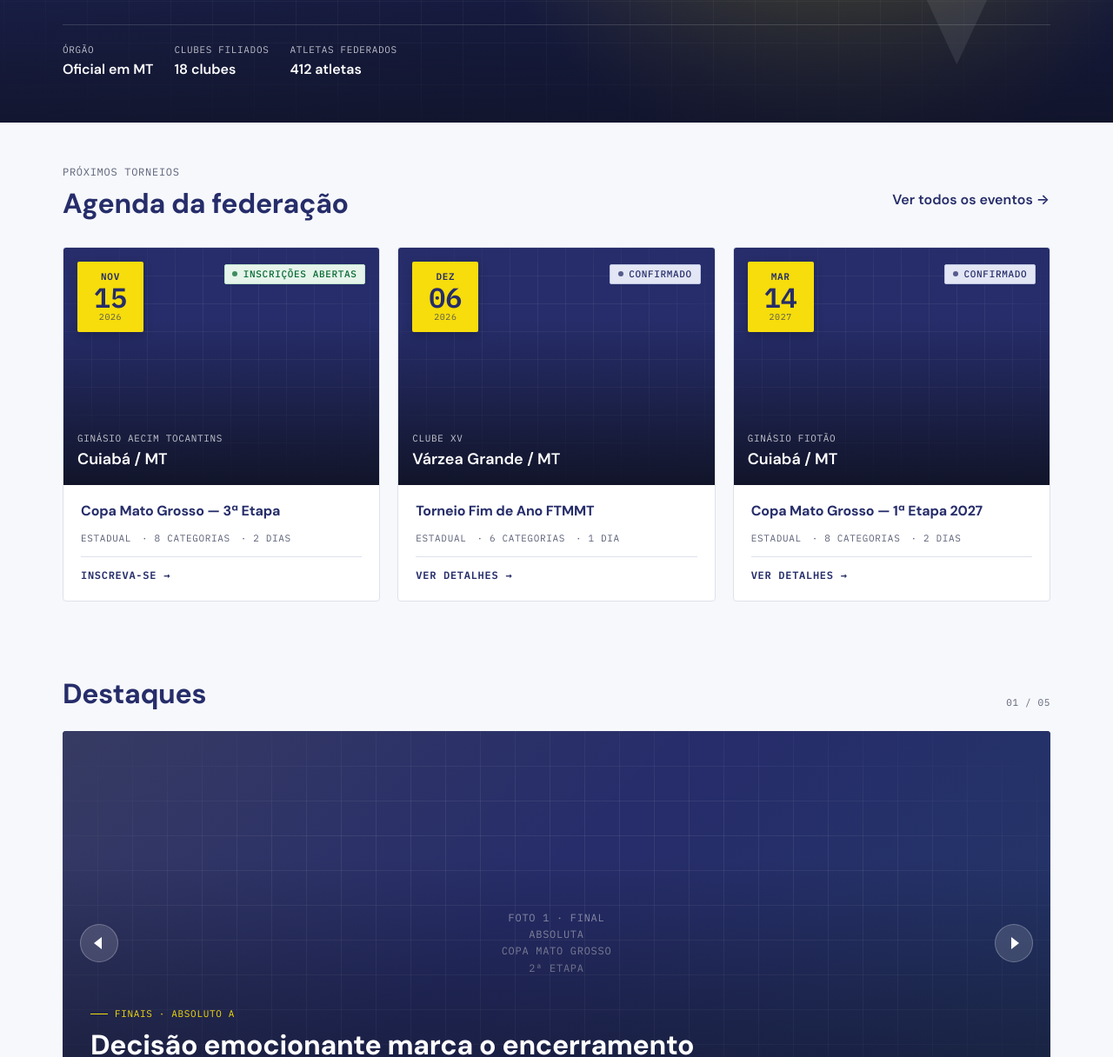
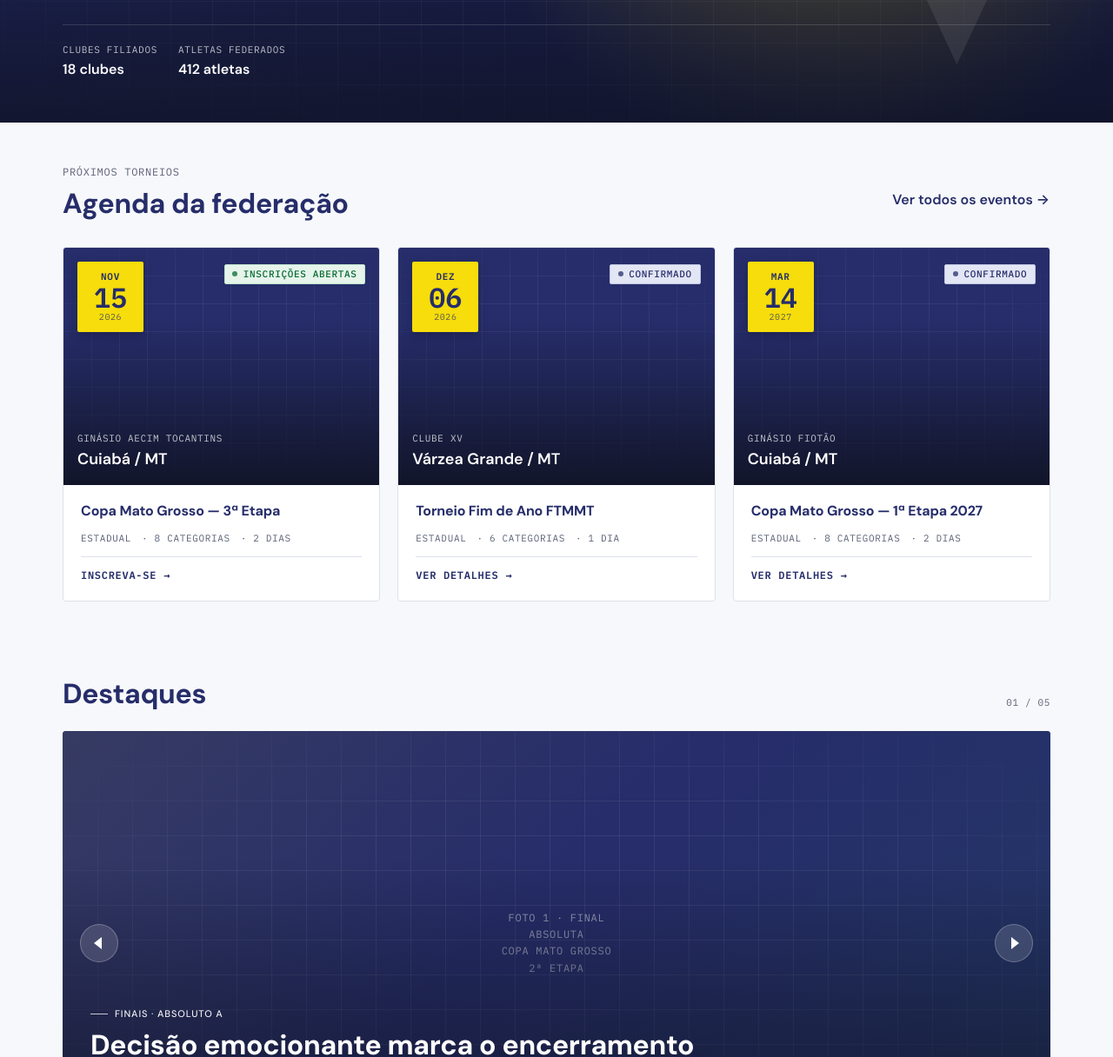
Before and after one commit to Daniel-Bucair/fmttm-site, a plain HTML site: page index.html in a window 1280 px wide. Shown: the part 507-1723 px from the top of the page at 87% size. Drawn offline with Linux system fonts and the light colour scheme.

Commit message:
style: rotulos de cabecalho em branco com DM Sans, remove orgao oficial do hero

```diff
--- a/assets/css/base.css
+++ b/assets/css/base.css
@@ -122,3 +122,25 @@ hr {
 @media (prefers-reduced-motion: reduce) {
   .fade-entrada { opacity: 1; transform: none; transition: none; }
 }
+
+/* -------- Rótulos sobre fundo azul (brancos + DM Sans) ---- */
+/* Padroniza todos os rótulos pequenos de cabeçalho e similares.
+   !important porque esses rótulos têm CSS próprio em cada página. */
+.pagina-cabecalho__rotulo,
+.hero__rotulo,
+.carrossel__categoria,
+.evento-hero__voltar {
+  font-family: var(--fonte-sans) !important;
+  color: rgba(255, 255, 255, 0.92) !important;
+  letter-spacing: 0.08em !important;
+  font-weight: var(--peso-medio) !important;
+  text-transform: uppercase;
+}
+.pagina-cabecalho__rotulo::before,
+.hero__rotulo::before,
+.carrossel__categoria::before {
+  background: rgba(255, 255, 255, 0.75) !important;
+}
+.evento-hero__voltar:hover {
+  color: var(--texto-no-escuro) !important;
+}
--- a/index.html
+++ b/index.html
@@ -76,10 +76,6 @@
         </h1>
 
         <div class="hero__base">
-          <div>
-            <span>Órgão</span>
-            <strong>Oficial em MT</strong>
-          </div>
           <div>
             <span>Clubes filiados</span>
             <strong>18 clubes</strong>
```
